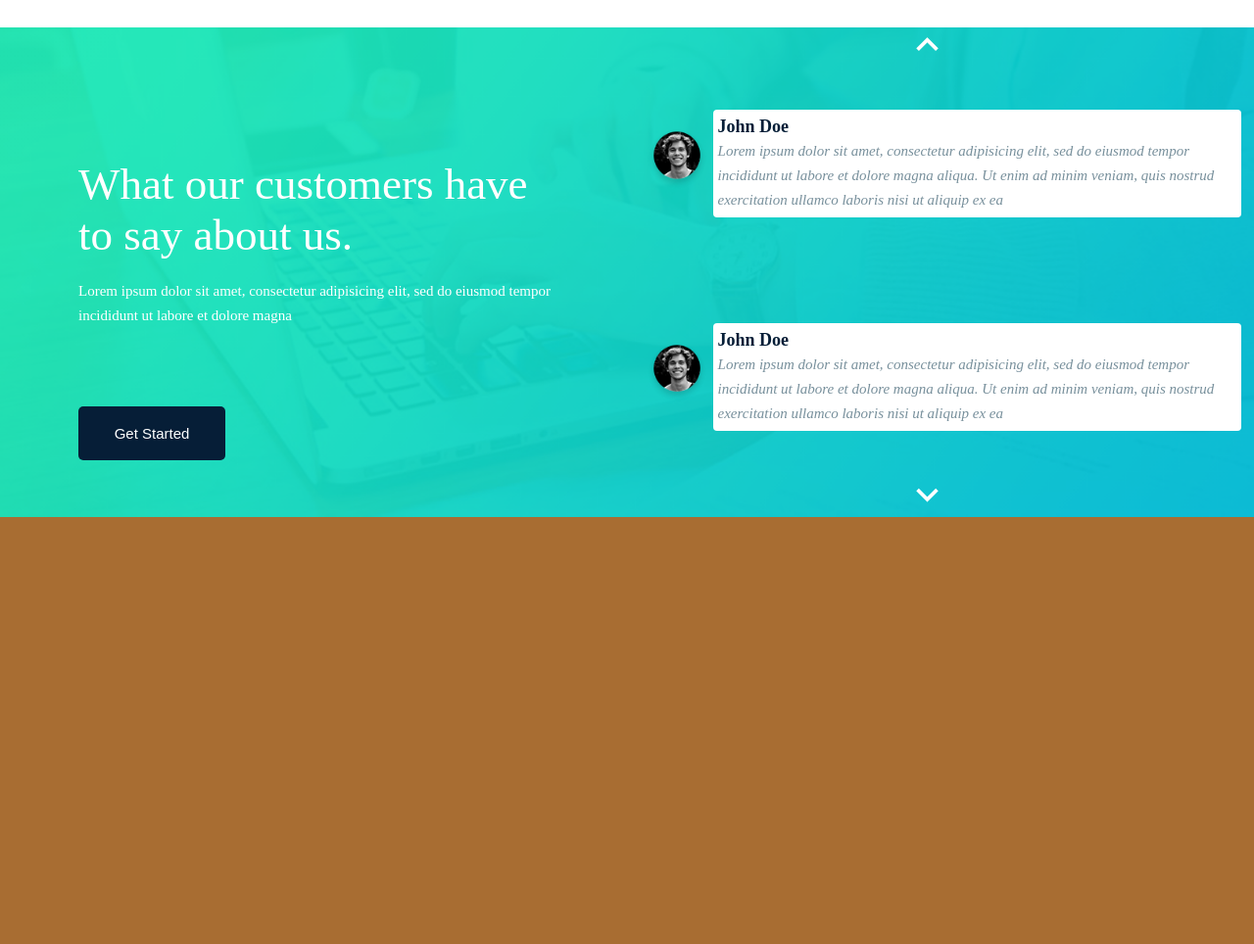
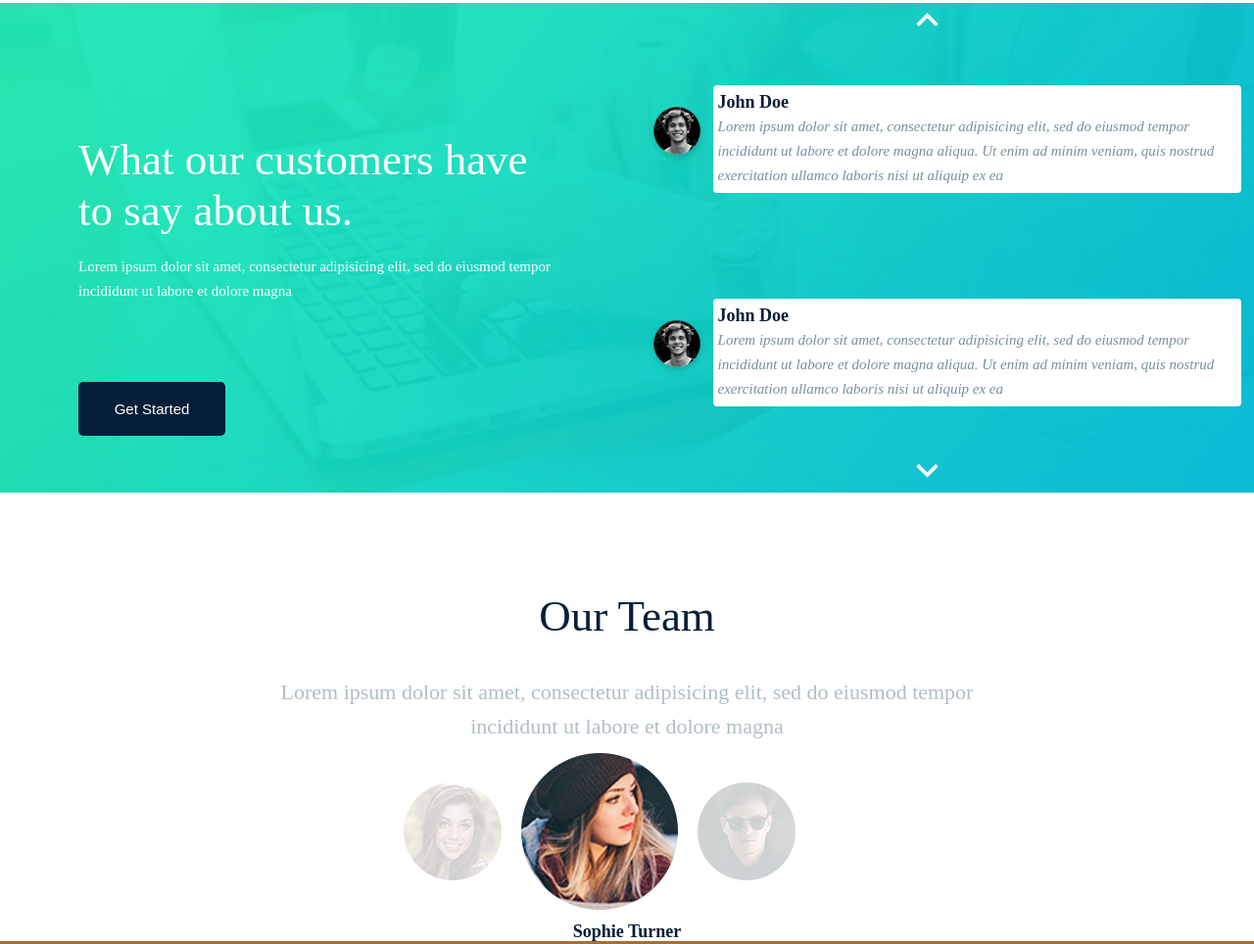
Before and after one commit to only-we/only-we.github.io, a plain HTML site: page dart-service-manager/index.html in a window 1280 px wide. Shown: the part 2466-3430 px from the top of the page at 98% size. Before the commit the page ends 2994 px from the top, so only its background shows below. Drawn offline with Linux system fonts and the light colour scheme.

Commit message:
edit dart service

```diff
--- a/dart-service-manager/css/style.css
+++ b/dart-service-manager/css/style.css
@@ -344,7 +344,7 @@ body {
 }
 
 .title-services {
-	width: 20%;
+	width: 100%;
 	color: #061e37;
 	padding: 15px;
 	font-size: 45px;
@@ -353,7 +353,7 @@ body {
 }
 
 .paragraph-services {
-	width: 30%;
+	width: 50%;
 	padding: 15px;
 	color: #b0bec5;
 	text-align: center;
@@ -533,3 +533,58 @@ body {
 	justify-content: center;
 	background-color: #fff;
 }
+
+.head-our-block {
+	width: 60%;
+	height: 100%;
+	text-align: center;
+}
+
+.out-time-title {
+	color: #061e37;
+	font-size: 45px;
+	font-weight: 400;
+	margin-top: 100px;
+}
+
+.lorem-text-our {
+	margin-top: 34px;
+	font-size: 22px;
+	font-weight: 400;
+	color: #b0bec5;
+	font-weight: 400;
+	line-height: 35px;
+}
+
+.slider-img {
+	display: flex;
+	flex-direction: row;
+	align-items: center;
+	justify-content: center;
+	width: 90%;
+}
+
+.slider-img {
+	margin: 5px 10px;
+}
+
+.slider-img2 {
+	width: 160px;
+	height: 160px;
+}
+
+.slider-img1,
+.slider-img3 {
+	width: 100px;
+	height: 100px;
+}
+
+.h4-our-time {
+	width: 100%;
+	height: 22px;
+	color: #061e37;
+	font-size: 18px;
+	font-weight: 700;
+	line-height: 25px;
+	text-align: center;
+}
--- a/dart-service-manager/index.html
+++ b/dart-service-manager/index.html
@@ -222,7 +222,24 @@
 			</div>
 		</section>
 
-		<section class="our-time"></section>
+		<section class="our-time">
+			<header class="head-our-block">
+				<div class="out-time-title">Our Team</div>
+				<div class="lorem-text-our">
+					Lorem ipsum dolor sit amet, consectetur adipisicing elit, sed do eiusmod tempor incididunt ut labore et dolore magna
+				</div>
+				<div class="slider-img">
+					<img src="images/1.png" alt="#" class="slider-img1 slider-img">
+					<img src="images/2.png" alt="#" class="slider-img2 slider-img">
+					<img src="images/3.png" alt="#" class="slider-img3 slider-img">
+				</div>
+				<h4 class="h4-our-time">Sophie Turner</h4>
+			</header>
+
+			<div class="form-our-block">
+
+			</div>
+		</section>
 
 	</div>
 </body>
```
